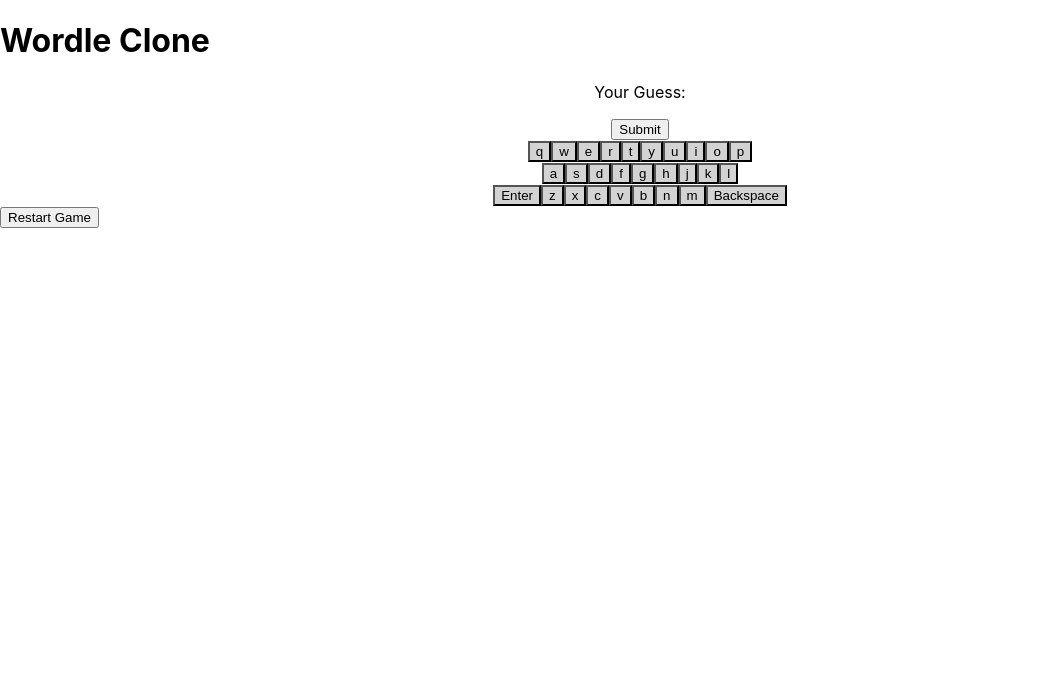
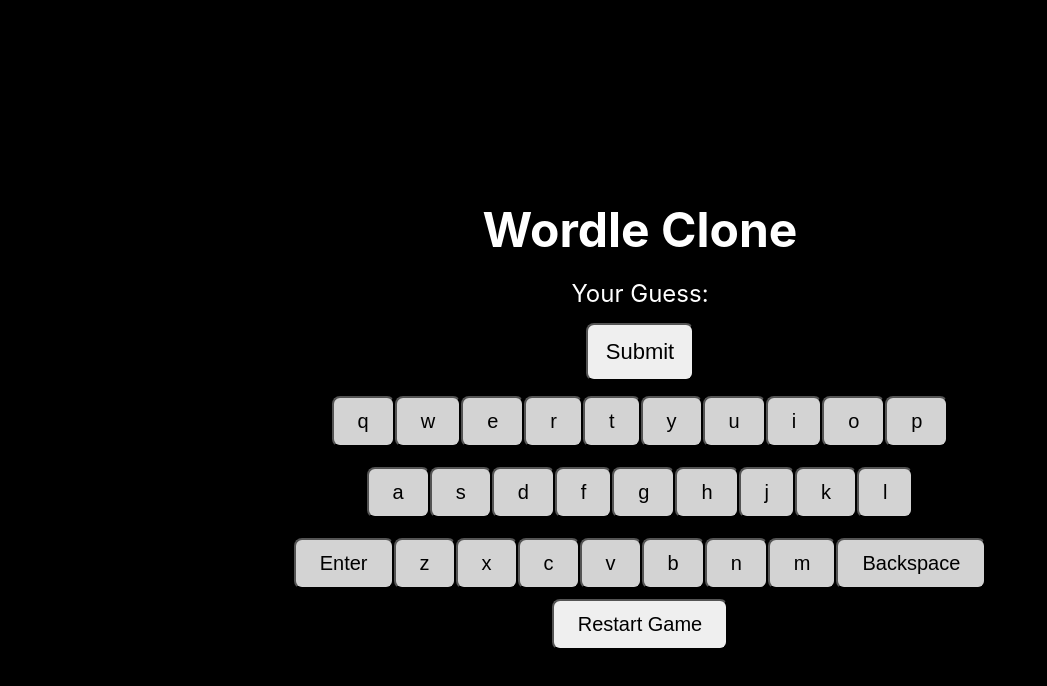
Before and after one commit to StevenHa159/wordleproject, a React (Create React App) app: page / in a window 1280 px wide. Shown: the top 686 px of the page, without its empty margins (0-1047 px from the left). Built offline with nearby package versions, Linux system fonts and the light colour scheme.

Commit message:
testing keyboard and restart

```diff
--- /dev/null
+++ b/src/App.css
@@ -0,0 +1,31 @@
+.App {
+  background-color: black;
+  color: white;
+  min-height: 100vh;
+  display: flex;
+  flex-direction: column;
+  justify-content: center;
+  align-items: center;
+  font-size: 24px;
+  padding: 20px;
+}
+
+button {
+  font-size: 20px;
+  padding: 12px 24px;
+  border-radius: 8px;
+}
+
+.keyboard button {
+  font-size: 22px;
+  padding: 14px 18px;
+  margin: 5px;
+}
+
+p, h1, h2 {
+  margin: 10px 0;
+}
+
+.Row1, .Row2, .Row3 {
+  margin: 10px 0;
+}
--- a/src/App.js
+++ b/src/App.js
@@ -1,4 +1,5 @@
 import React, { useState } from 'react';
+import './App.css';
 import { words } from './words';
 import GameBoard from './components/GameBoard';
 import Keyboard from './components/Keyboard';
```
